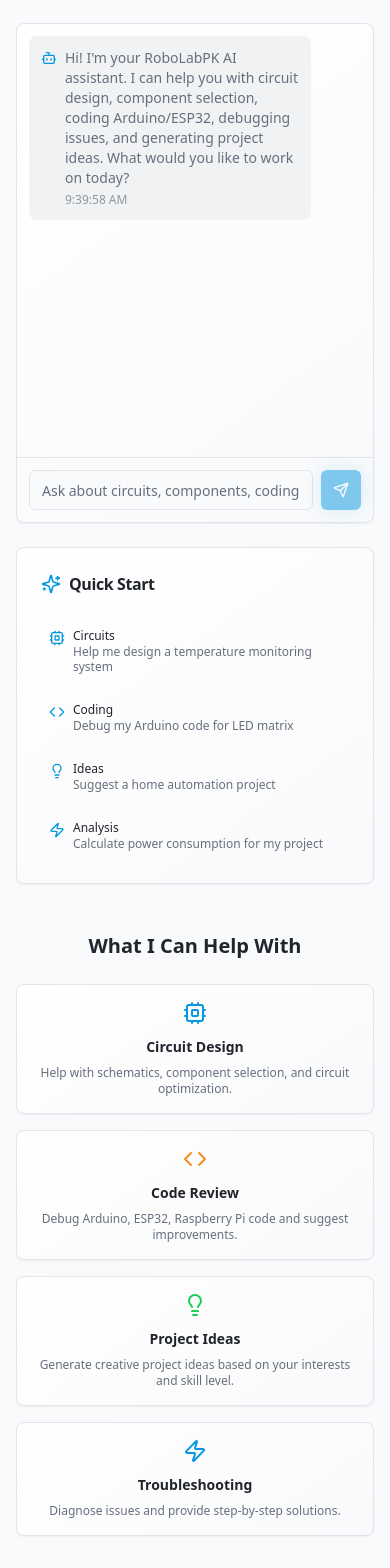
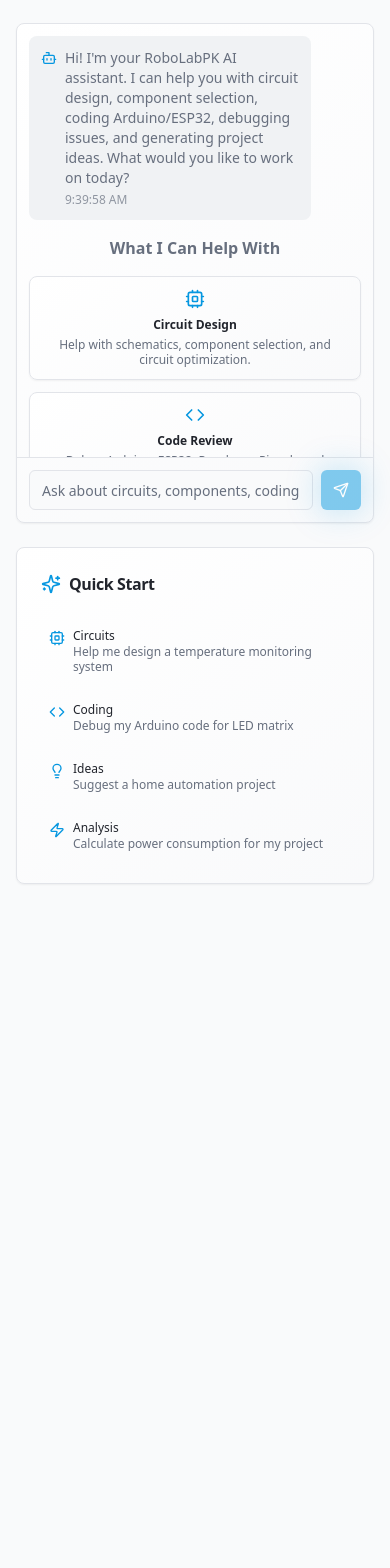
Before and after one commit to AliArfa852/RoboLab, a React (Vite) app: page /assistant in a window 390 px wide. Shown: the part 325-1893 px from the top of the page. After the commit the page ends 1241 px from the top, so only its background shows below. Built offline with nearby package versions, Linux system fonts and the light colour scheme.

Commit message:
Fix Assistant page UI
Move "What I can help with" text inside the chat window to appear before the first user prompt. Ensure the UI is user-friendly on both web and mobile.

```diff
--- a/src/pages/Assistant.tsx
+++ b/src/pages/Assistant.tsx
@@ -22,6 +22,7 @@ const Assistant = () => {
     }
   ]);
   const [input, setInput] = useState("");
+  const [hasUserSentMessage, setHasUserSentMessage] = useState(false);
 
   const quickPrompts = [
     { icon: Cpu, text: "Help me design a temperature monitoring system", category: "Circuits" },
@@ -42,6 +43,7 @@ const Assistant = () => {
 
     setMessages(prev => [...prev, userMessage]);
     setInput("");
+    setHasUserSentMessage(true);
 
     // Simulate AI response
     setTimeout(() => {
@@ -58,6 +60,13 @@ const Assistant = () => {
   const handleQuickPrompt = (promptText: string) => {
     setInput(promptText);
   };
+
+  const capabilities = [
+    { icon: Cpu, title: "Circuit Design", description: "Help with schematics, component selection, and circuit optimization." },
+    { icon: Code, title: "Code Review", description: "Debug Arduino, ESP32, Raspberry Pi code and suggest improvements." },
+    { icon: Lightbulb, title: "Project Ideas", description: "Generate creative project ideas based on your interests and skill level." },
+    { icon: Zap, title: "Troubleshooting", description: "Diagnose issues and provide step-by-step solutions." }
+  ];
 
   return (
     <div className="min-h-screen bg-background">
@@ -138,6 +147,28 @@ const Assistant = () => {
                       </div>
                     </div>
                   ))}
+
+                  {/* Capabilities Section - Show until user sends first message */}
+                  {!hasUserSentMessage && (
+                    <div className="mt-6 sm:mt-8">
+                      <div className="text-center mb-4 sm:mb-6">
+                        <h3 className="text-base sm:text-lg font-semibold text-muted-foreground">What I Can Help With</h3>
+                      </div>
+                      <div className="grid grid-cols-1 sm:grid-cols-2 gap-3 sm:gap-4">
+                        {capabilities.map((capability, index) => (
+                          <Card key={index} className="bg-gradient-card border-border hover:shadow-card transition-all duration-300">
+                            <CardContent className="p-3 sm:p-4 text-center">
+                              <capability.icon className="w-5 h-5 sm:w-6 sm:h-6 text-primary mx-auto mb-2" />
+                              <h4 className="font-semibold mb-1 text-xs sm:text-sm">{capability.title}</h4>
+                              <p className="text-xs text-muted-foreground leading-tight">
+                                {capability.description}
+                              </p>
+                            </CardContent>
+                          </Card>
+                        ))}
+                      </div>
+                    </div>
+                  )}
                 </div>
 
                 {/* Input Area */}
@@ -164,52 +195,6 @@ const Assistant = () => {
               </Card>
             </div>
           </div>
-
-          {/* Capabilities Section */}
-          <div className="mt-12 sm:mt-16">
-            <h2 className="text-xl sm:text-2xl font-bold text-center mb-6 sm:mb-8">What I Can Help With</h2>
-            <div className="grid grid-cols-1 sm:grid-cols-2 lg:grid-cols-4 gap-4 sm:gap-6">
-              <Card className="bg-gradient-card border-border hover:shadow-card transition-all duration-300">
-                <CardContent className="p-4 sm:p-6 text-center">
-                  <Cpu className="w-6 h-6 sm:w-8 sm:h-8 text-primary mx-auto mb-3" />
-                  <h3 className="font-semibold mb-2 text-sm sm:text-base">Circuit Design</h3>
-                  <p className="text-xs sm:text-sm text-muted-foreground">
-                    Help with schematics, component selection, and circuit optimization.
-                  </p>
-                </CardContent>
-              </Card>
-
-              <Card className="bg-gradient-card border-border hover:shadow-card transition-all duration-300">
-                <CardContent className="p-4 sm:p-6 text-center">
-                  <Code className="w-6 h-6 sm:w-8 sm:h-8 text-secondary mx-auto mb-3" />
-                  <h3 className="font-semibold mb-2 text-sm sm:text-base">Code Review</h3>
-                  <p className="text-xs sm:text-sm text-muted-foreground">
-                    Debug Arduino, ESP32, Raspberry Pi code and suggest improvements.
-                  </p>
-                </CardContent>
-              </Card>
-
-              <Card className="bg-gradient-card border-border hover:shadow-card transition-all duration-300">
-                <CardContent className="p-4 sm:p-6 text-center">
-                  <Lightbulb className="w-6 h-6 sm:w-8 sm:h-8 text-accent mx-auto mb-3" />
-                  <h3 className="font-semibold mb-2 text-sm sm:text-base">Project Ideas</h3>
-                  <p className="text-xs sm:text-sm text-muted-foreground">
-                    Generate creative project ideas based on your interests and skill level.
-                  </p>
-                </CardContent>
-              </Card>
-
-              <Card className="bg-gradient-card border-border hover:shadow-card transition-all duration-300">
-                <CardContent className="p-4 sm:p-6 text-center">
-                  <Zap className="w-6 h-6 sm:w-8 sm:h-8 text-primary mx-auto mb-3" />
-                  <h3 className="font-semibold mb-2 text-sm sm:text-base">Troubleshooting</h3>
-                  <p className="text-xs sm:text-sm text-muted-foreground">
-                    Diagnose issues and provide step-by-step solutions.
-                  </p>
-                </CardContent>
-              </Card>
-            </div>
-          </div>
         </div>
       </div>
     </div>
```
